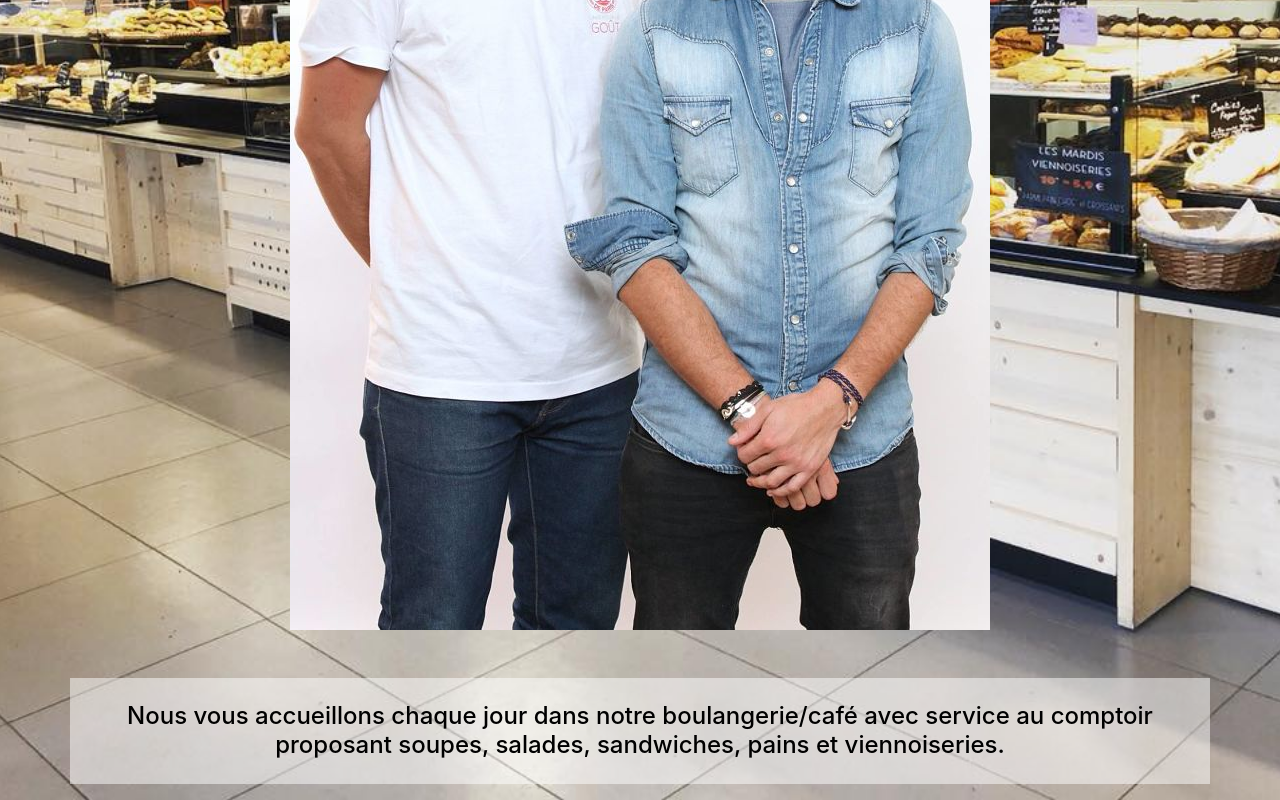
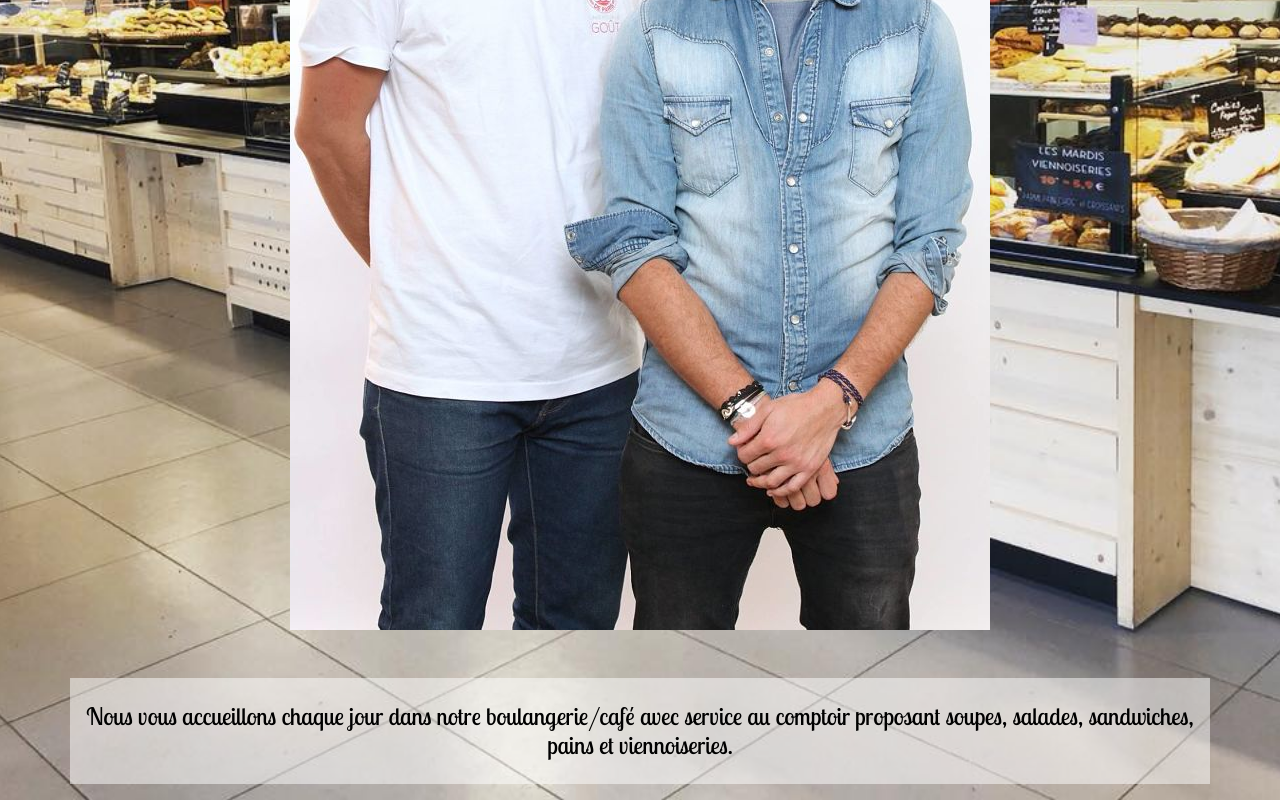
Before and after one commit to LauraH55/boulangerie, a plain HTML site: page apropos.html in a window 1280 px wide. Shown: the part 487-1287 px from the top of the page. Drawn offline with nearby package versions, Linux system fonts and the light colour scheme.

Commit message:
Police page A propos

```diff
--- a/index.css
+++ b/index.css
@@ -36,7 +36,7 @@ a.title{
 .page-footer {
   margin: 0;
   padding: 1.5rem;
-font-family: 'Lobster Two';
+  font-family: 'Lobster Two';
 
 
 }
@@ -54,5 +54,5 @@ font-family: 'Lobster Two';
 
 .intro{
   background-color: rgb(255,255,255, 0.5);
-
+  font-family: 'Lobster Two';
 }
```
